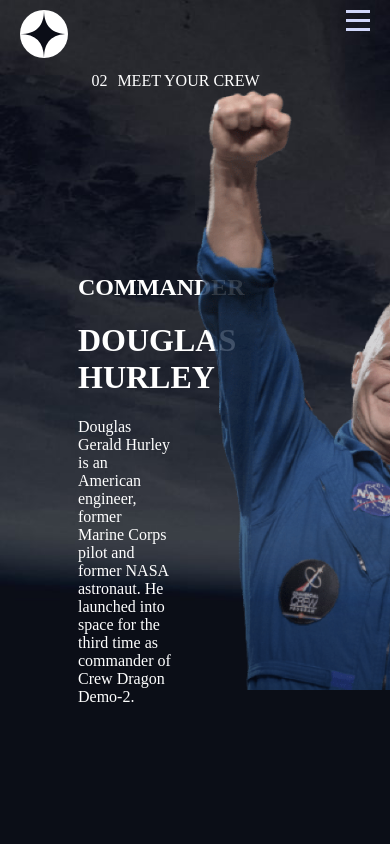
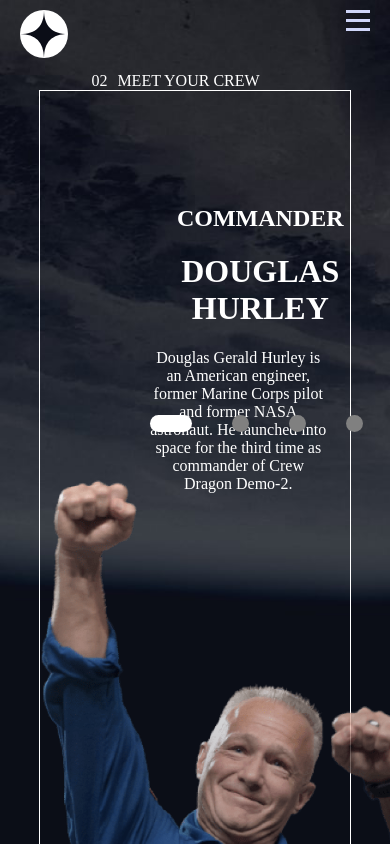
Before and after one commit to crapuscul/space, a React (Vite) app: page /CrewPage in a window 390 px wide. Built offline with nearby package versions, Linux system fonts and the light colour scheme.

Commit message:
crewpage responsive

```diff
--- a/src/pages/CrewPage/CrewPage.css
+++ b/src/pages/CrewPage/CrewPage.css
@@ -83,3 +83,45 @@ transition: all 0.4s ease;
 height: 35%;
 margin: auto 0;
 }
+
+@media only screen and (max-width:1225px){
+
+    .crew-members-content{
+        display: grid;
+        border: 1px solid white;
+        grid-template-columns: 1fr;
+
+    }
+    .box-left{
+        flex-direction: column;
+        justify-content: space-evenly;
+        grid-column: 1 /span 1;
+        grid-row: 1 /span 1;
+        order: 1;
+        text-align: center;
+        width: 50%;
+        margin: 0 auto;
+
+    }
+    .box-right{
+        grid-column: 1 / span 1;
+        grid-row: 2 / span 2;
+        order: 2;
+    }
+}
+@media only screen and (max-width:928px){
+
+    .crew-members-content{
+        margin: 0 14%;
+    }
+}
+@media only screen and (max-width:630px){
+
+    .crew-members-content{
+        margin: 0 10%;
+    }
+}
+@media only screen and (max-width:407px){
+
+
+}
```
